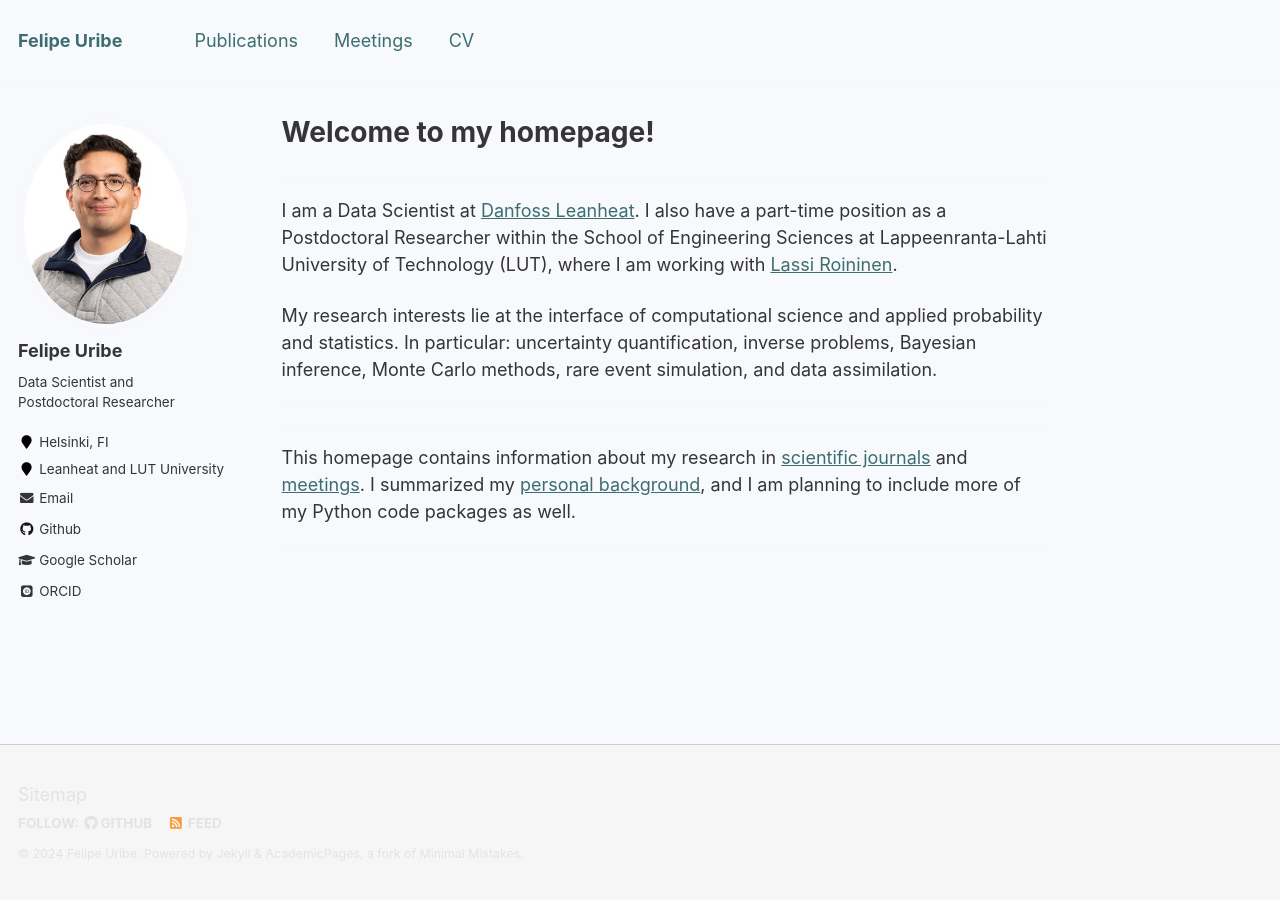
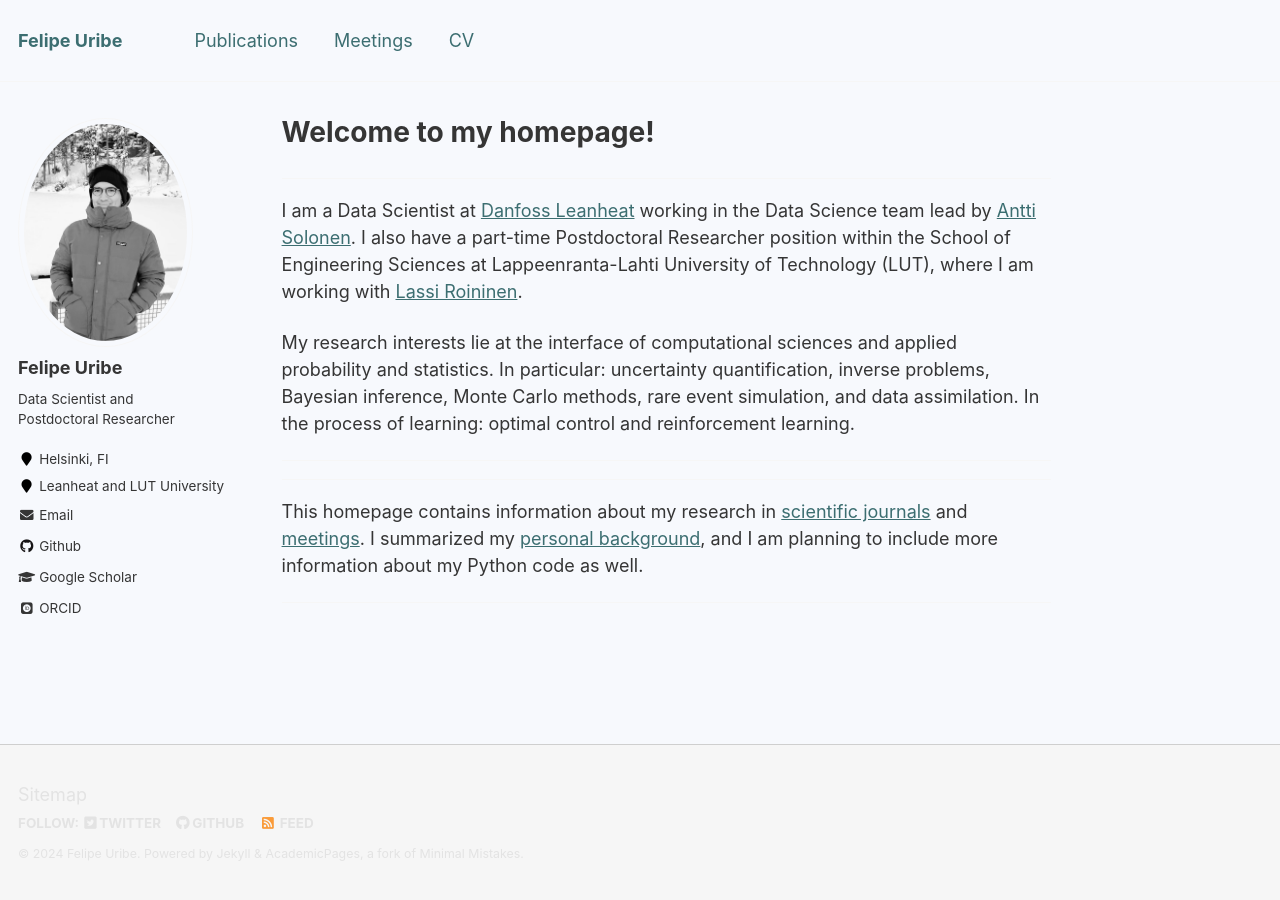
Before and after one commit to furibec/furibec.github.io, a Jekyll site: the page built from _pages/about.md, in a window 1280 px wide. Built offline with Jekyll 4.4.1, drawn with Linux system fonts in a browser that asks for light colours; some web fonts are replaced.

Commit message:
adding a few details, new photo

```diff
--- a/_config.yml
+++ b/_config.yml
@@ -57,7 +57,7 @@ yandex_site_verification :
 
 # Social Sharing
 twitter:
-  username               :
+  username               : fipsiu
 facebook:
   username               :
   app_id                 :
@@ -81,7 +81,7 @@ analytics:
 # Site Author
 author:
   name             : "Felipe Uribe"
-  avatar           : "2024_FU.jpg"
+  avatar           : "2024_FU2.jpg"
   bio              : "Data Scientist and Postdoctoral Researcher"
   location         : "Helsinki, FI"
   employer         : "Leanheat and LUT University"
--- a/_pages/about.md
+++ b/_pages/about.md
@@ -8,12 +8,12 @@ redirect_from:
   - /about.html
 ---
 <hr>
-I am a Data Scientist at [Danfoss Leanheat](https://leanheat.com/). I also have a part-time position as a Postdoctoral Researcher within the School of Engineering Sciences at Lappeenranta-Lahti University of Technology (LUT), where I am working with [Lassi Roininen](https://www.lut.fi/fi/profiilit/lassi-roininen).
+I am a Data Scientist at [Danfoss Leanheat](https://leanheat.com/) working in the Data Science team lead by [Antti Solonen](https://github.com/solbes). I also have a part-time Postdoctoral Researcher position within the School of Engineering Sciences at Lappeenranta-Lahti University of Technology (LUT), where I am working with [Lassi Roininen](https://www.lut.fi/fi/profiilit/lassi-roininen).
 
-My research interests lie at the interface of computational science and applied probability and statistics. In particular: uncertainty quantification, inverse problems, Bayesian inference, Monte Carlo methods, rare event simulation, and data assimilation.
+My research interests lie at the interface of computational sciences and applied probability and statistics. In particular: uncertainty quantification, inverse problems, Bayesian inference, Monte Carlo methods, rare event simulation, and data assimilation. In the process of learning: optimal control and reinforcement learning.
 
 <hr><hr>
 
-This homepage contains information about my research in [scientific journals](/publications/) and [meetings](/talks/). I summarized my [personal background](/cv/), and I am planning to include more of my Python code packages as well.
+This homepage contains information about my research in [scientific journals](/publications/) and [meetings](/talks/). I summarized my [personal background](/cv/), and I am planning to include more information about my Python code as well.
 
 <hr>
```
Also changed, not shown: _pages/publications.md (+2 -0 lines), images/2024_FU.jpg (deleted), images/2024_FU2.jpg (added).
